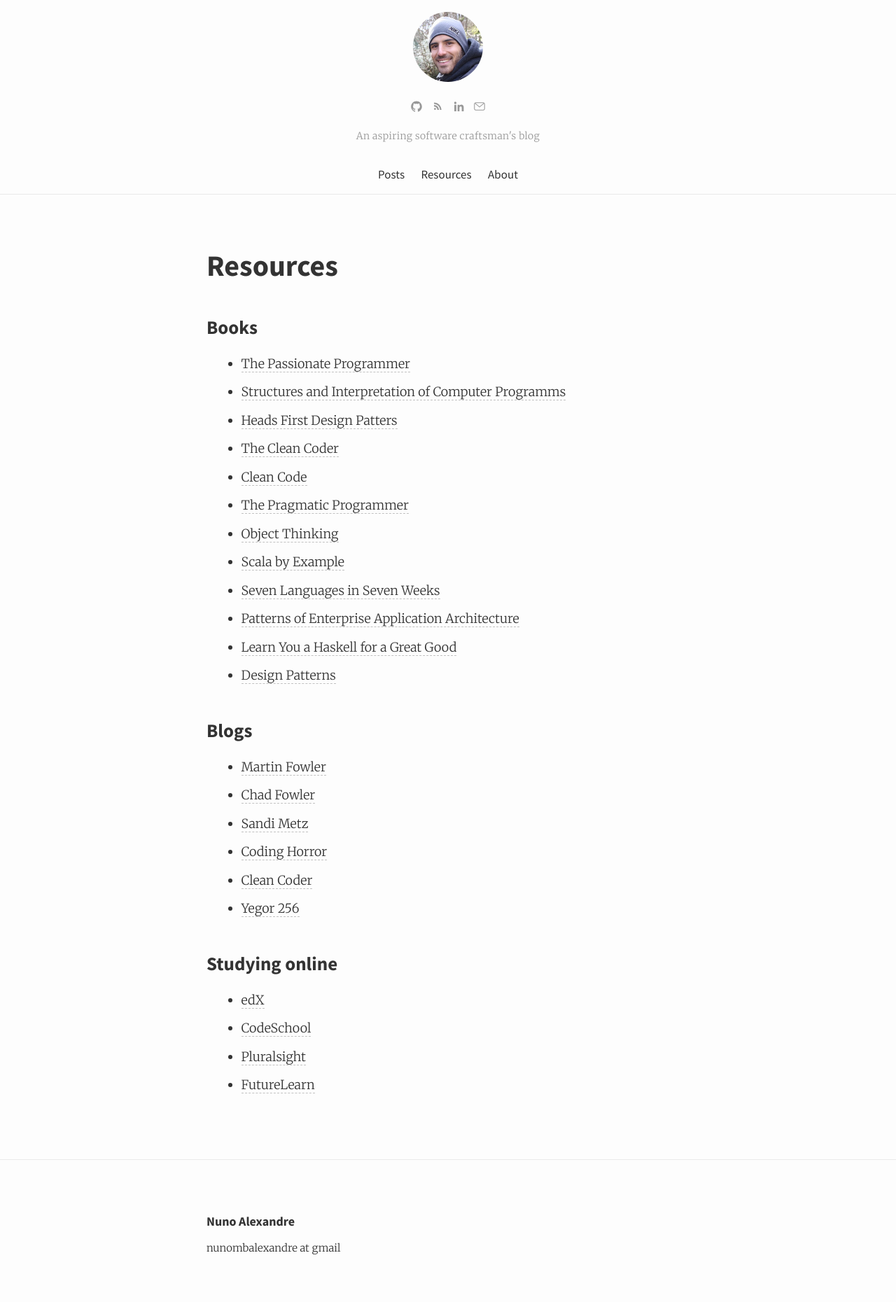
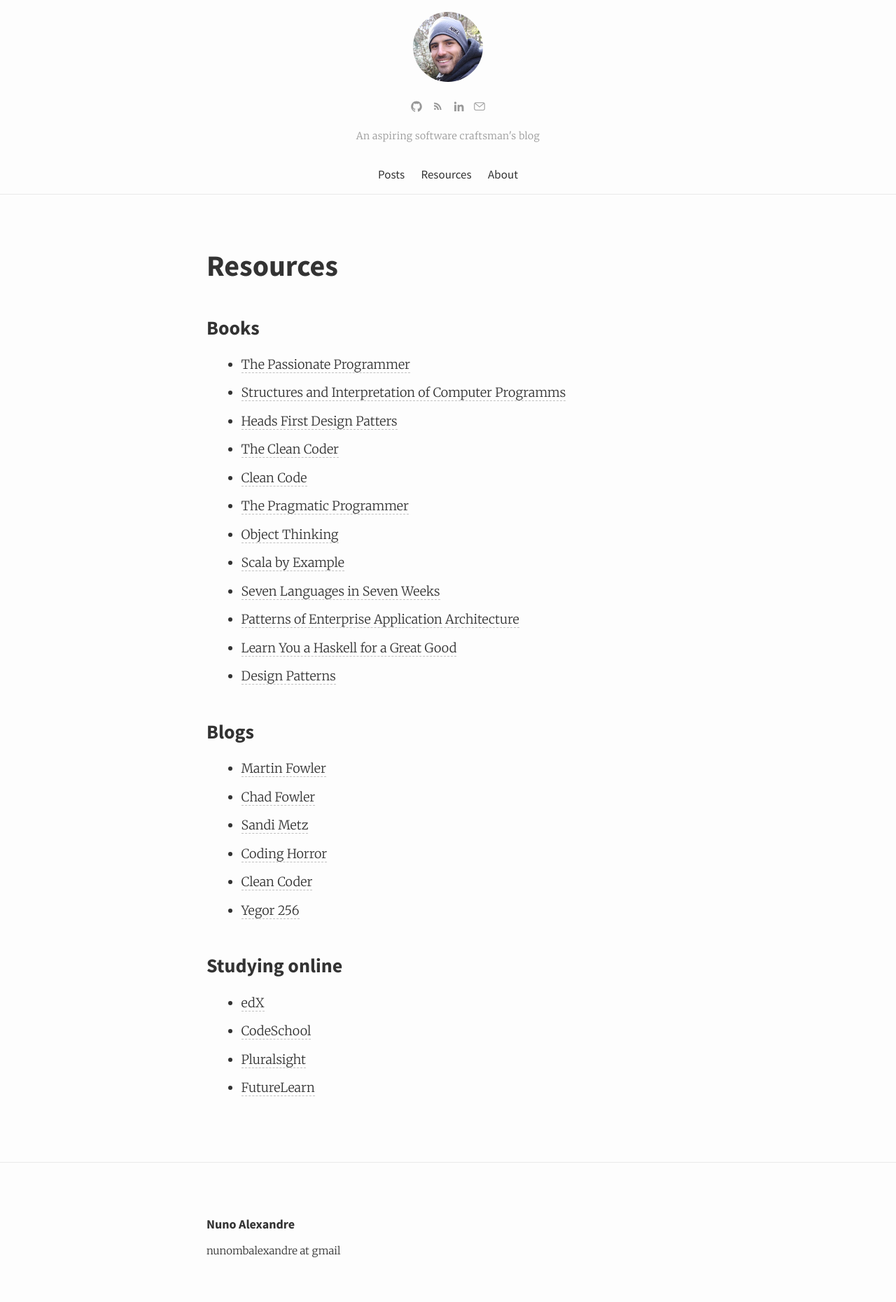
Before and after one commit to NunoAlexandre/nunoalexandre.github.io, a Jekyll site: the page built from resources.md, in a window 1280 px wide. Shown: the whole page at 70% size. Built offline with Jekyll 4.4.1, drawn with Linux system fonts in a browser that asks for light colours; comment, search, counter and statistics services are not loaded.

Commit message:
+1 on h2 and h3 font sizes

```diff
--- a/_sass/_layout.scss
+++ b/_sass/_layout.scss
@@ -188,11 +188,11 @@
     margin-bottom: $spacing-unit * 2;
 
     h2 {
-        font-size: 33px;
+        font-size: 34px;
     }
 
     h3 {
-        font-size: 27px;
+        font-size: 28px;
     }
 
     h4 {
```
